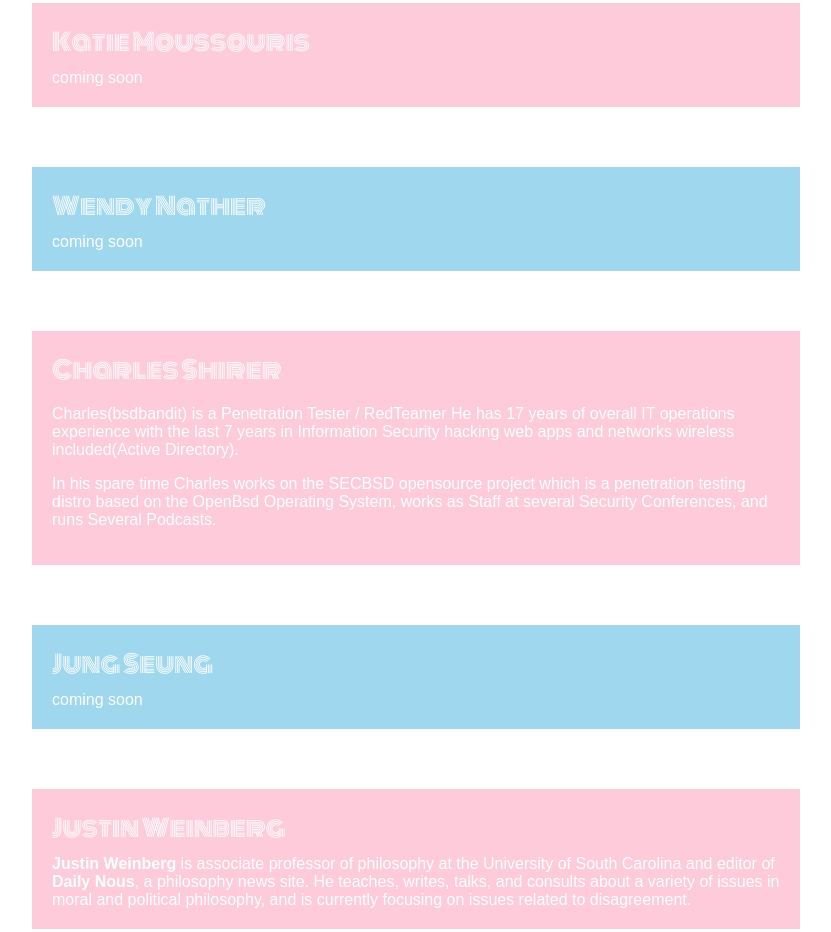
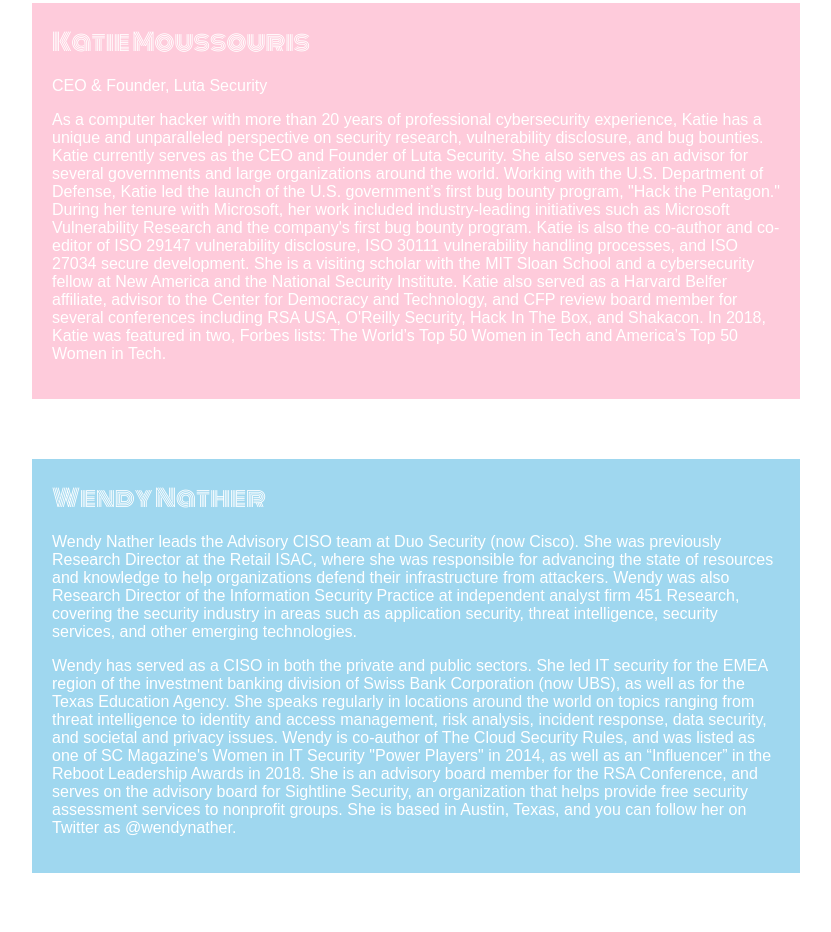
Before and after one commit to mkervabo/touch-symposium, a website built with Parcel: page speakers.html in a window 1280 px wide. Shown: the part 2069-3001 px from the top of the page, without its empty margins (224-1055 px from the left). Built offline with nearby package versions, Linux system fonts and the light colour scheme; what triangulr would draw is missing.

Commit message:
add description for missing speaker

```diff
--- a/speakers.html
+++ b/speakers.html
@@ -30,6 +30,9 @@
         border-radius: 50%;
         shape-outside: circle(50%);
         margin: 8px;
+        height: 120px;
+        width: 120px;
+        object-fit: cover;
       }
 
       main > div:nth-child(2n) {
@@ -43,6 +46,7 @@
       .highlight {
         font-weight: bold;
       }
+
     </style>
     <link rel="stylesheet" href="src/layout.css" />
     <link rel="stylesheet" href="src/background.css" />
@@ -152,7 +156,7 @@
       <div>
         <h2 id="joegrand">Joe Grand</h2>
 
-        <!-- <img src="https://randomuser.me/api/portraits/women/80.jpg" /> -->
+        <!-- <img src="/src/img/joegrand.jpeg" /> -->
 
         Joe Grand, also known as Kingpin, is a computer engineer, hardware
         hacker, product designer, teacher, daddy, honorary doctor, TV host,
@@ -216,7 +220,7 @@
       <div>
         <h2 id="markmiller">Mark Miller</h2>
 
-        <!-- <img src="https://randomuser.me/api/portraits/women/81.jpg" /> -->
+        <!-- <img src="/src/img/markmiller.png" /> -->
 
         Mark Miller Ph.D. is a researcher at the University of Sussex, and a
         lecturer at the University of Hokkaido’s Centre for Human Nature,
@@ -233,16 +237,63 @@
       <div>
         <h2 id="katiemoussouris">Katie Moussouris</h2>
 
-        <!-- <img src="https://randomuser.me/api/portraits/women/81.jpg" /> -->
+        <!-- <img src="src/img/katiemoussouris.jpg" /> -->
 
-        coming soon
+        <p>CEO & Founder, Luta Security</p>
+        <p>
+          As a computer hacker with more than 20 years of professional
+          cybersecurity experience, Katie has a unique and unparalleled
+          perspective on security research, vulnerability disclosure, and bug
+          bounties. Katie currently serves as the CEO and Founder of Luta
+          Security. She also serves as an advisor for several governments and
+          large organizations around the world. Working with the U.S. Department
+          of Defense, Katie led the launch of the U.S. government’s first bug
+          bounty program, "Hack the Pentagon." During her tenure with Microsoft,
+          her work included industry-leading initiatives such as Microsoft
+          Vulnerability Research and the company's first bug bounty program.
+          Katie is also the co-author and co-editor of ISO 29147 vulnerability
+          disclosure, ISO 30111 vulnerability handling processes, and ISO 27034
+          secure development. She is a visiting scholar with the MIT Sloan
+          School and a cybersecurity fellow at New America and the National
+          Security Institute. Katie also served as a Harvard Belfer affiliate,
+          advisor to the Center for Democracy and Technology, and CFP review
+          board member for several conferences including RSA USA, O'Reilly
+          Security, Hack In The Box, and Shakacon. In 2018, Katie was featured
+          in two, Forbes lists: The World’s Top 50 Women in Tech and America’s
+          Top 50 Women in Tech.
+        </p>
       </div>
       <div>
         <h2 id="wendynather">Wendy Nather</h2>
 
-        <!-- <img src="https://randomuser.me/api/portraits/women/81.jpg" /> -->
+        <!-- <img src="/src/img/wendynather.jpg" /> -->
 
-        coming soon
+        <p>
+          Wendy Nather leads the Advisory CISO team at Duo Security (now Cisco).
+          She was previously Research Director at the Retail ISAC, where she was
+          responsible for advancing the state of resources and knowledge to help
+          organizations defend their infrastructure from attackers. Wendy was
+          also Research Director of the Information Security Practice at
+          independent analyst firm 451 Research, covering the security industry
+          in areas such as application security, threat intelligence, security
+          services, and other emerging technologies.
+        </p>
+        <p>
+          Wendy has served as a CISO in both the private and public sectors. She
+          led IT security for the EMEA region of the investment banking division
+          of Swiss Bank Corporation (now UBS), as well as for the Texas
+          Education Agency. She speaks regularly in locations around the world
+          on topics ranging from threat intelligence to identity and access
+          management, risk analysis, incident response, data security, and
+          societal and privacy issues. Wendy is co-author of The Cloud Security
+          Rules, and was listed as one of SC Magazine's Women in IT Security
+          "Power Players" in 2014, as well as an “Influencer” in the Reboot
+          Leadership Awards in 2018. She is an advisory board member for the RSA
+          Conference, and serves on the advisory board for Sightline Security,
+          an organization that helps provide free security assessment services
+          to nonprofit groups. She is based in Austin, Texas, and you can follow
+          her on Twitter as @wendynather.
+        </p>
       </div>
       <div>
         <h2 id="charlesshirer">Charles Shirer</h2>
@@ -267,7 +318,28 @@
 
         <!-- <img src="https://randomuser.me/api/portraits/women/81.jpg" /> -->
 
-        coming soon
+        <p>
+          Seung Jung is a Korean artist who graduated from Art School in 2006
+          (ENSAPC - école nationale supérieure d'art de Paris-Cergy). He lives
+          and works in Seoul and his work used to focus on the system of
+          contemporary capitalistic society through various mediums such as
+          installation or digital art.
+        </p>
+        <p>
+          Since 2016, Seung has attempted a new challenge of experimental
+          artworks by engaging science and engineering theories. He obtained a
+          second master degree at Seoul Media Institute of Technology and has
+          developed a new concept with his thesis: Refraction of Data.
+        </p>
+        <p>
+          His works of art have been featured in Korean eye, Saatchi gallery,
+          London; Busan biennale, Korea; Plastic Garden, East bridge (798),
+          Beijing; New Romance (Korea-Australia exchange); MMCA Seoul; Transfer
+          K-NRW, Bonn, Germany; ACC residency showcase, Gwangju, Korea; Davinci
+          creative 2019, Seoul, etc. He attended different residency programs
+          abroad to share his experience: ArtOMI, New York, USA; TAV, Taipei,
+          Taiwan, etc.
+        </p>
       </div>
       <div>
         <h2 id="justinweinberg">Justin Weinberg</h2>
@@ -284,7 +356,7 @@
       <div>
         <h2 id="sophieviger">Sophie Viger</h2>
 
-        <!-- <img src="https://randomuser.me/api/portraits/women/81.jpg" /> -->
+        <!-- <img src="src/img/sophieviger.jpg" /> -->
 
         Sophie est une passionnée de culture geek depuis sa plus tendre enfance.
         Elle est parmi les premières joueuses de jeux de rôle en France en 1981
```
Also changed, not shown: index.html (+12 -5 lines), src/img/joegrand.jpeg (added), src/img/markmiller.png (added), src/img/wendynather.jpg (added), 2 other files.
